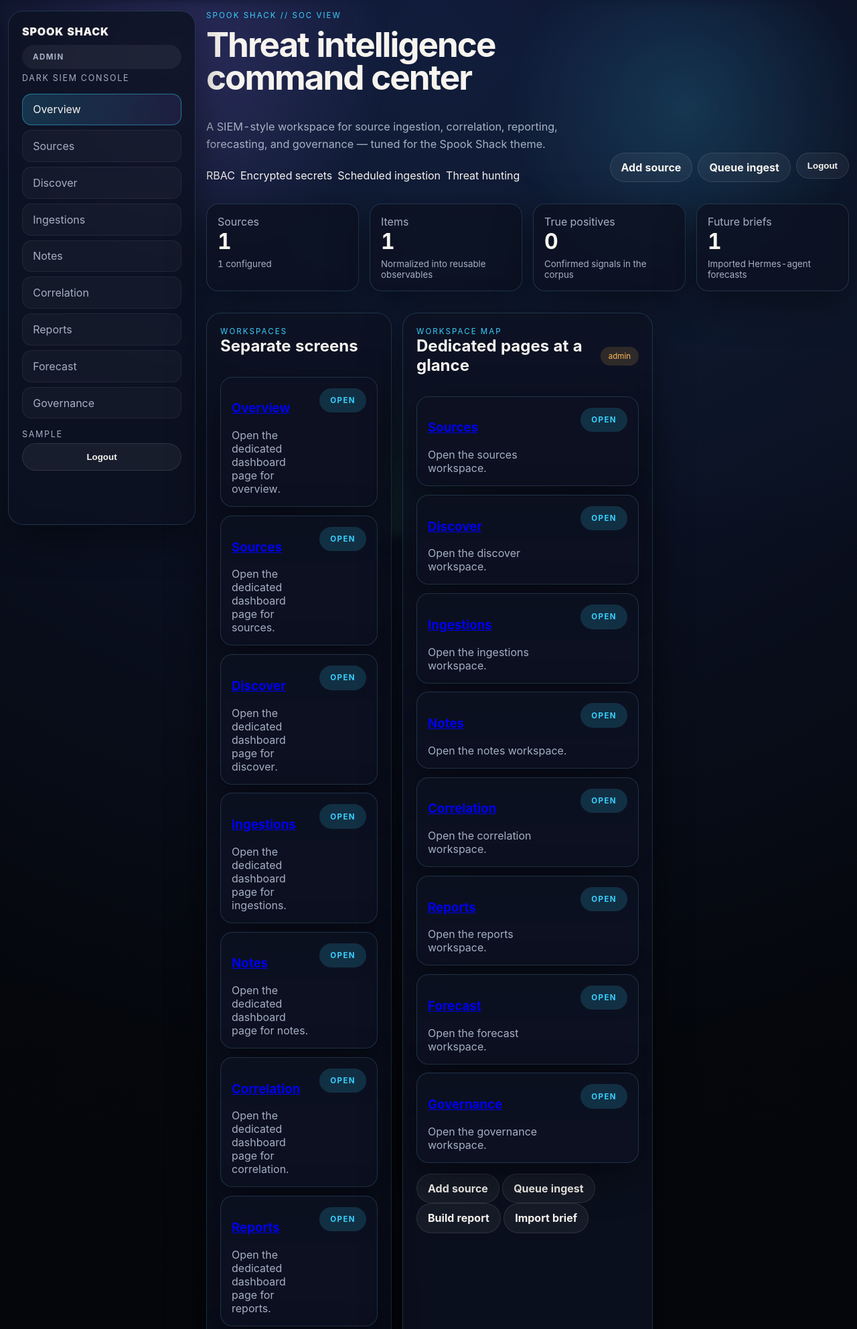
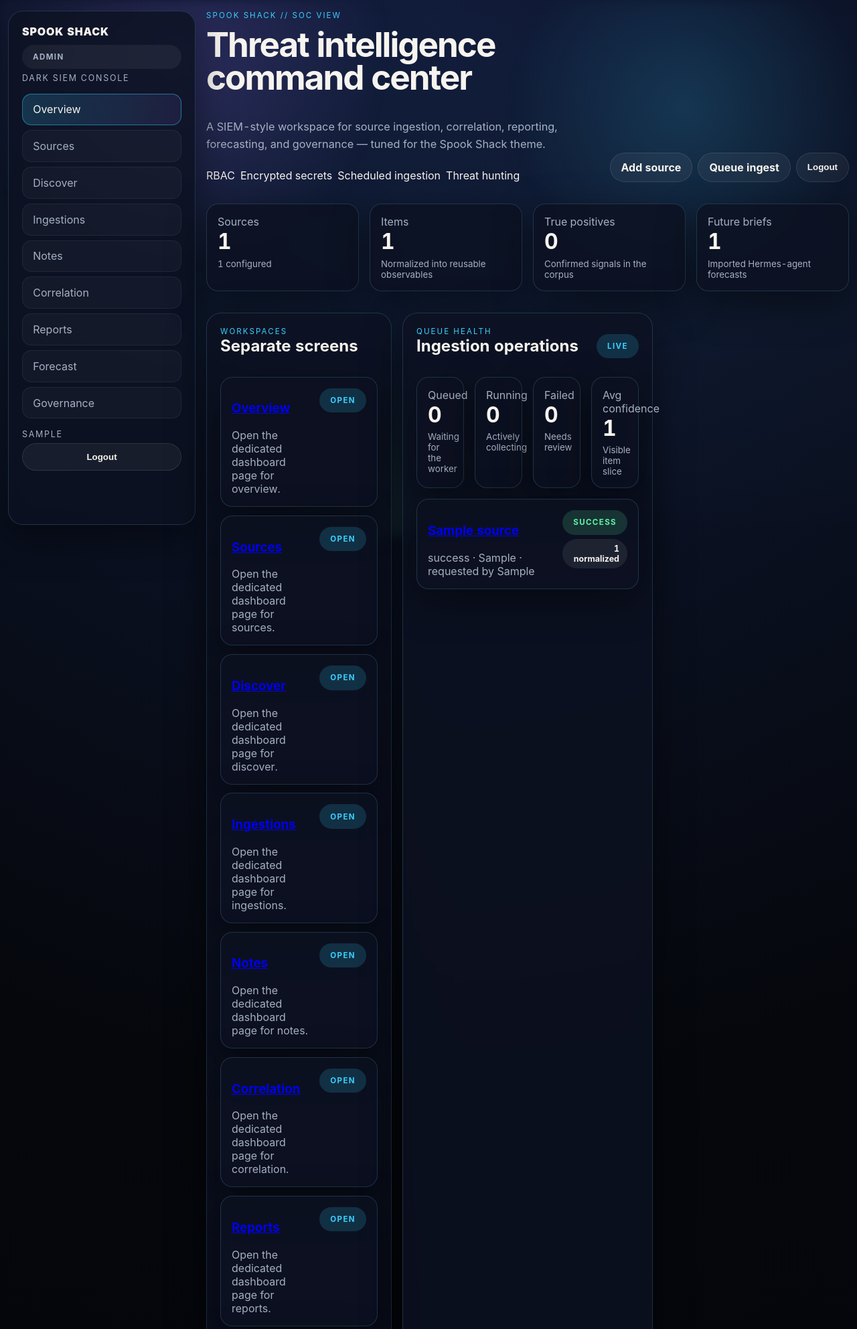
Before and after one commit to pdpablo/spook-shack, a FastAPI app: page / in a window 1280 px wide. Shown: the top 1985 px of the page at 67% size. Run offline with FastAPI, Linux system fonts and the light colour scheme; the visitor is signed in with stand-in values (Sample User, id 1); tables that the repository leaves empty hold one stand-in row (values such as "Sample post"); some libraries are stand-ins or nearby versions.

Commit message:
Polish SIEM dashboard layout

```diff
--- a/app/main.py
+++ b/app/main.py
@@ -295,6 +295,18 @@ def dashboard(
     items = db.execute(item_stmt.limit(20)).all()
     forecasts = db.execute(select(ForecastItem).order_by(ForecastItem.created_at.desc())).scalars().all()
     summary = dashboard_summary_data(db)
+    recent_ingestions = db.execute(
+        select(IngestionRun, Source.name)
+        .join(Source, Source.id == IngestionRun.source_id)
+        .order_by(IngestionRun.created_at.desc())
+        .limit(5)
+    ).all()
+    queue_counts = dict(
+        db.execute(
+            select(IngestionRun.status, func.count(IngestionRun.id))
+            .group_by(IngestionRun.status)
+        ).all()
+    )
 
     rendered_items = []
     visible_confidence_total = 0
@@ -330,6 +342,8 @@ def dashboard(
             items=rendered_items,
             forecasts=forecasts,
             summary=summary,
+            queue_counts=queue_counts,
+            recent_ingestions=recent_ingestions,
             total_item_count=total_items,
             filtered_item_count=filtered_item_count,
             visible_item_count=visible_item_count,
--- a/static/spook.css
+++ b/static/spook.css
@@ -154,6 +154,8 @@ body::before {
 .panel, .hero-card, .login-panel { border-radius: 22px; padding: 1.25rem; }
 .metric-card, .source-card, .item-card, .forecast-card { border-radius: 18px; padding: 1rem; }
 .hero-card h1, .topbar h1 { font-size: clamp(2rem, 4vw, 4.1rem); line-height: .95; margin: .25rem 0 .75rem; letter-spacing: -.04em; }
+.balance-text { text-wrap: balance; }
+.wrap-pretty { text-wrap: pretty; }
 .login-panel h2, .panel h2 { margin: 0 0 1rem; }
 .eyebrow { text-transform: uppercase; letter-spacing: .18em; color: var(--cyan); font-size: .72rem; margin: 0; }
 .lede { color: var(--muted); font-size: 1.02rem; line-height: 1.6; max-width: 65ch; }
@@ -175,6 +177,12 @@ button, .pill, .ghost-link {
   font-weight: 700;
 }
 button { cursor: pointer; }
+.ghost-link, button.ghost, button.primary {
+  transition: transform .15s ease, background-color .15s ease, border-color .15s ease, color .15s ease, box-shadow .15s ease;
+}
+.ghost-link:active, button.ghost:active, button.primary:active {
+  transform: scale(0.96);
+}
 a.ghost-link {
   display: inline-flex;
   align-items: center;
@@ -193,6 +201,7 @@ button.ghost { background: rgba(255,255,255,.05); color: var(--text); border: 1p
 .pill.accent { background: rgba(57,208,255,.16); color: var(--cyan); }
 .badge.admin { background: rgba(255,187,85,.14); color: var(--amber); padding: .45rem .75rem; border-radius: 999px; font-size: .72rem; }
 .metrics-grid { display: grid; grid-template-columns: repeat(4, minmax(0,1fr)); gap: 1rem; margin-bottom: 1rem; }
+.compact-metrics { grid-template-columns: repeat(4, minmax(0, 1fr)); margin-bottom: 0; }
 .metric-card span { color: var(--muted); display: block; }
 .metric-card strong { font-size: 2rem; }
 .metric-card small { color: var(--muted); display: block; margin-top: .35rem; }
@@ -243,6 +252,7 @@ button.ghost { background: rgba(255,255,255,.05); color: var(--text); border: 1p
   font-weight: 700;
 }
 .source-meta { display: grid; gap: .4rem; justify-items: end; text-align: right; }
+.action-chip { min-height: 44px; display: inline-flex; align-items: center; justify-content: center; }
 .forecast-header { display: flex; justify-content: space-between; gap: .75rem; align-items: center; }
 .empty-state {
   padding: 1rem;
--- a/templates/overview.html
+++ b/templates/overview.html
@@ -3,8 +3,8 @@
 <header class="topbar hero-topbar">
   <div class="hero-copy">
     <p class="eyebrow">Spook Shack // SOC view</p>
-    <h1>Threat intelligence command center</h1>
-    <p class="lede">
+    <h1 class="balance-text">Threat intelligence command center</h1>
+    <p class="lede wrap-pretty">
       A SIEM-style workspace for source ingestion, correlation, reporting, forecasting,
       and governance — tuned for the Spook Shack theme.
     </p>
@@ -16,10 +16,10 @@
     </div>
   </div>
   <div class="topbar-actions">
-    <a class="ghost-link" href="/sources/new">Add source</a>
-    <a class="ghost-link" href="/ingestions/new">Queue ingest</a>
+    <a class="ghost-link action-chip" href="/sources/new">Add source</a>
+    <a class="ghost-link action-chip" href="/ingestions/new">Queue ingest</a>
     <form method="post" action="/logout">
-      <button type="submit" class="ghost">Logout</button>
+      <button type="submit" class="ghost action-chip">Logout</button>
     </form>
   </div>
 </header>
@@ -73,31 +73,55 @@
   <div class="panel">
     <div class="section-title">
       <div>
-        <p class="eyebrow">Workspace map</p>
-        <h2>Dedicated pages at a glance</h2>
+        <p class="eyebrow">Queue health</p>
+        <h2>Ingestion operations</h2>
       </div>
-      {% if user.role == 'admin' %}
-      <span class="badge admin">admin</span>
-      {% endif %}
+      <span class="pill accent">live</span>
     </div>
-    <div class="source-list">
-      {% for link in nav_links[1:] %}
+    <div class="metrics-grid compact-metrics">
+      <article class="metric-card">
+        <span>Queued</span>
+        <strong>{{ queue_counts.get('queued', 0) }}</strong>
+        <small>Waiting for the worker</small>
+      </article>
+      <article class="metric-card">
+        <span>Running</span>
+        <strong>{{ queue_counts.get('running', 0) }}</strong>
+        <small>Actively collecting</small>
+      </article>
+      <article class="metric-card">
+        <span>Failed</span>
+        <strong>{{ queue_counts.get('failed', 0) }}</strong>
+        <small>Needs review</small>
+      </article>
+      <article class="metric-card">
+        <span>Avg confidence</span>
+        <strong>{{ visible_average_confidence }}</strong>
+        <small>Visible item slice</small>
+      </article>
+    </div>
+    <div class="source-list" style="margin-top: 1rem;">
+      {% for run, source_name in recent_ingestions %}
       <article class="source-card">
         <div class="source-main">
           <div>
-            <h3><a href="{{ link.href }}">{{ link.label }}</a></h3>
-            <p class="muted">Open the {{ link.label|lower }} workspace.</p>
+            <h3><a href="/sources/{{ run.source_id }}">{{ source_name }}</a></h3>
+            <p class="muted">
+              {{ run.status }} · {{ run.mode }} · requested by {{ run.requested_by }}
+            </p>
           </div>
-          <span class="pill accent">open</span>
+          <div class="source-meta">
+            <span class="pill {% if run.status == 'failed' %}bad{% elif run.status == 'queued' %}dim{% else %}good{% endif %}">{{ run.status }}</span>
+            <span class="source-count">{{ run.records_normalized }} normalized</span>
+          </div>
         </div>
       </article>
+      {% else %}
+      <div class="empty-state">
+        <h3>No ingestion runs yet</h3>
+        <p>Queue a source from the Ingestions page to populate the run timeline.</p>
+      </div>
       {% endfor %}
-    </div>
-    <div class="button-row" style="margin-top: 1rem;">
-      <a class="ghost-link" href="/sources/new">Add source</a>
-      <a class="ghost-link" href="/ingestions/new">Queue ingest</a>
-      <a class="ghost-link" href="/reports/new">Build report</a>
-      <a class="ghost-link" href="/forecast/new">Import brief</a>
     </div>
   </div>
 </section>
```
